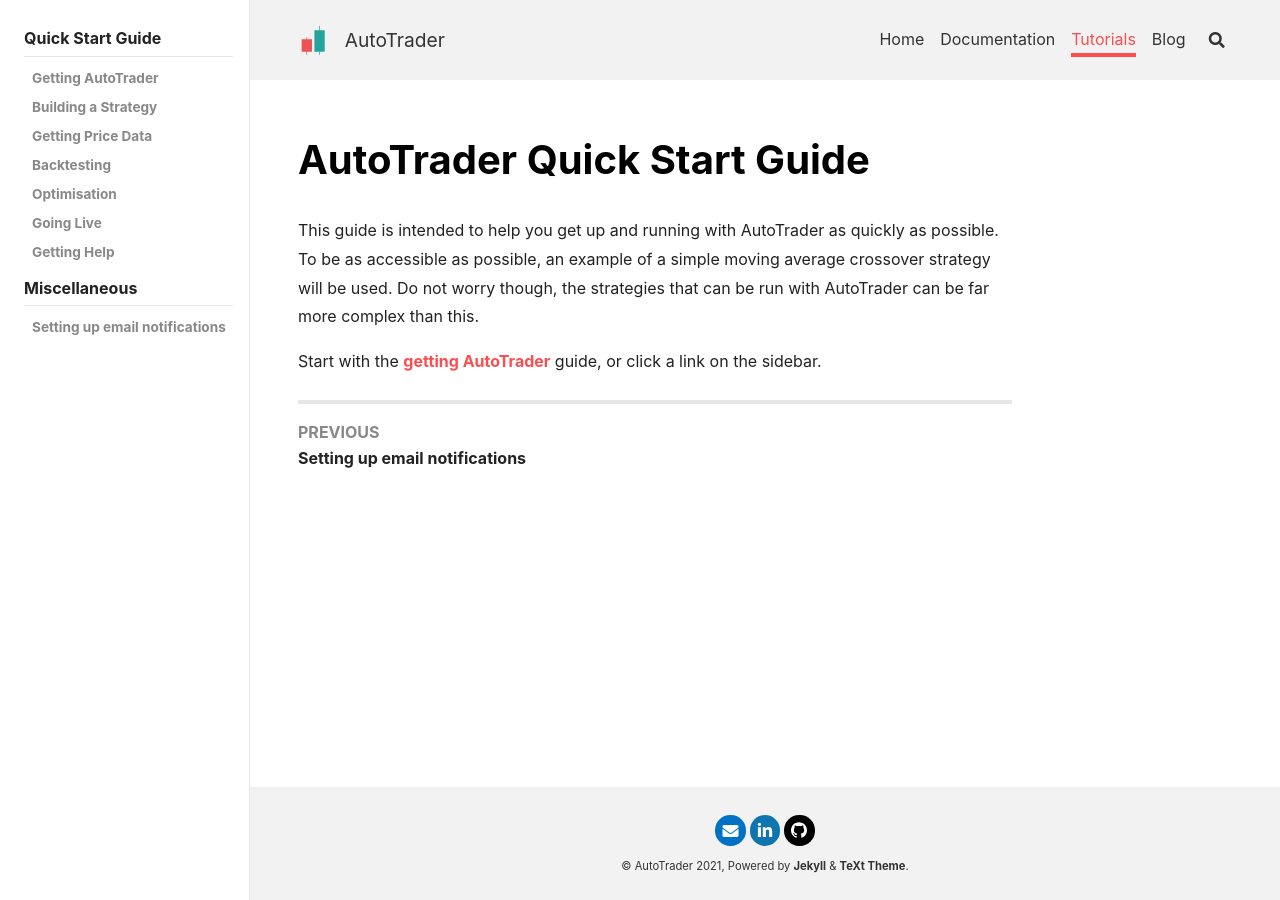
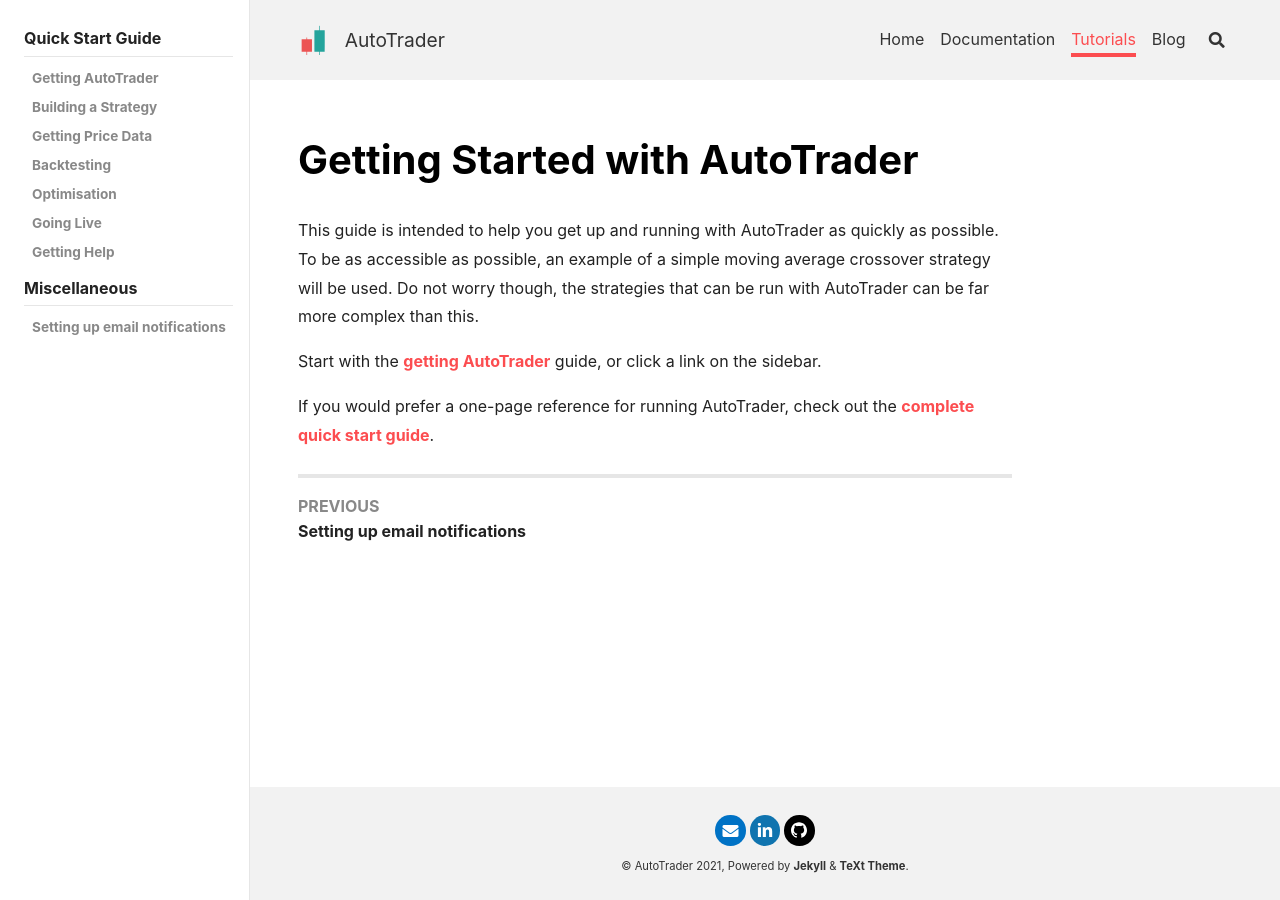
Before and after one commit to kieran-mackle/AutoTrader, a Jekyll site: the page built from content/_tutorials/1.0-getting-started.md, in a window 1280 px wide. Built offline with Jekyll 4.4.1, drawn with Linux system fonts in a browser that asks for light colours; nearby versions of some CDN libraries.

Commit message:
docs: added link to quick start guide

```diff
--- a/content/_tutorials/1.0-getting-started.md
+++ b/content/_tutorials/1.0-getting-started.md
@@ -1,5 +1,5 @@
 ---
-title: AutoTrader Quick Start Guide
+title: Getting Started with AutoTrader
 permalink: /tutorials/getting-started
 ---
 
@@ -8,3 +8,6 @@
 that can be run with AutoTrader can be far more complex than this.
 
 Start with the [getting AutoTrader](./getting-autotrader) guide, or click a link on the sidebar.
+
+If you would prefer a one-page reference for running AutoTrader, check out the
+[complete quick start guide](./quick-start).
```
